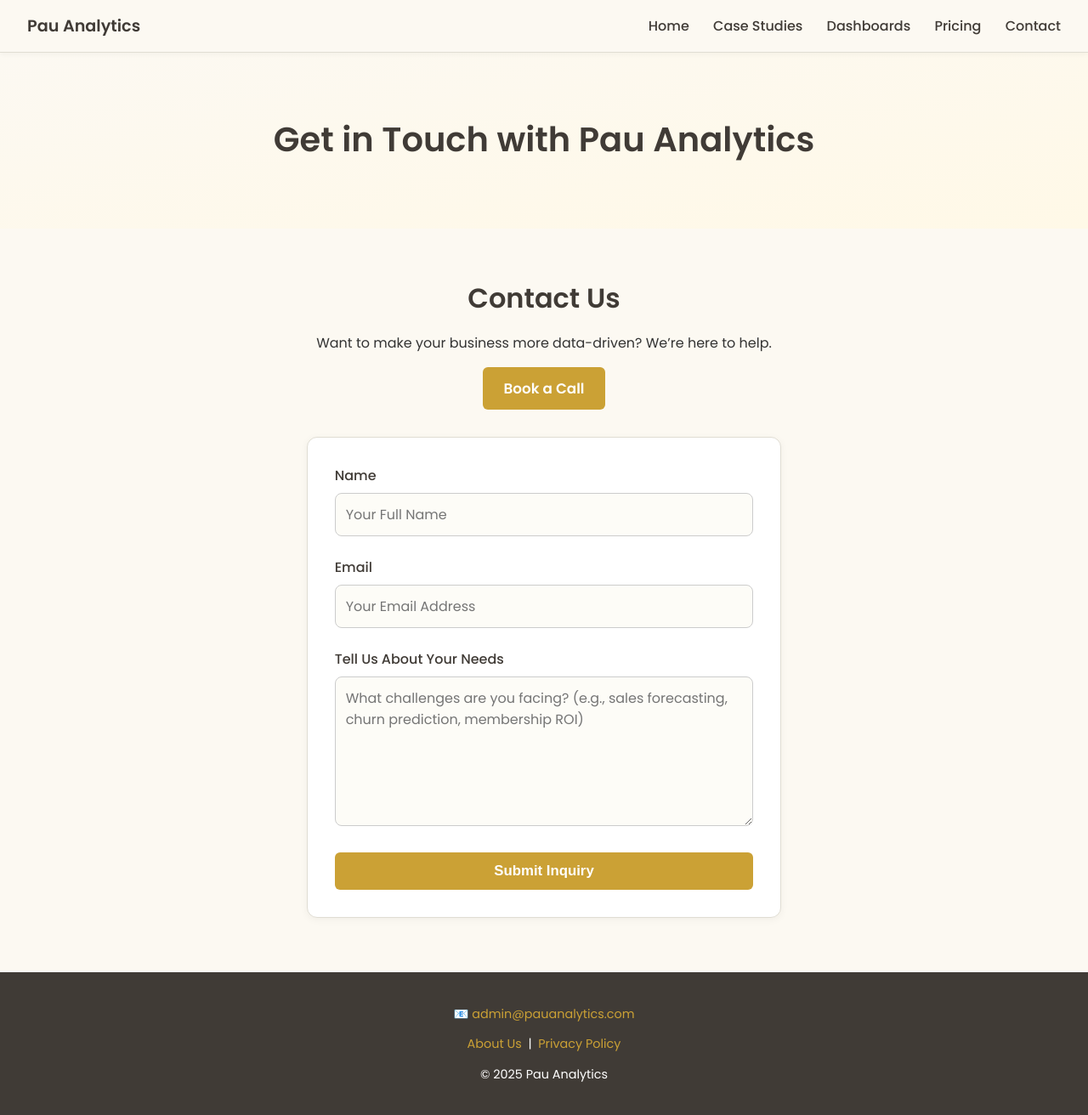
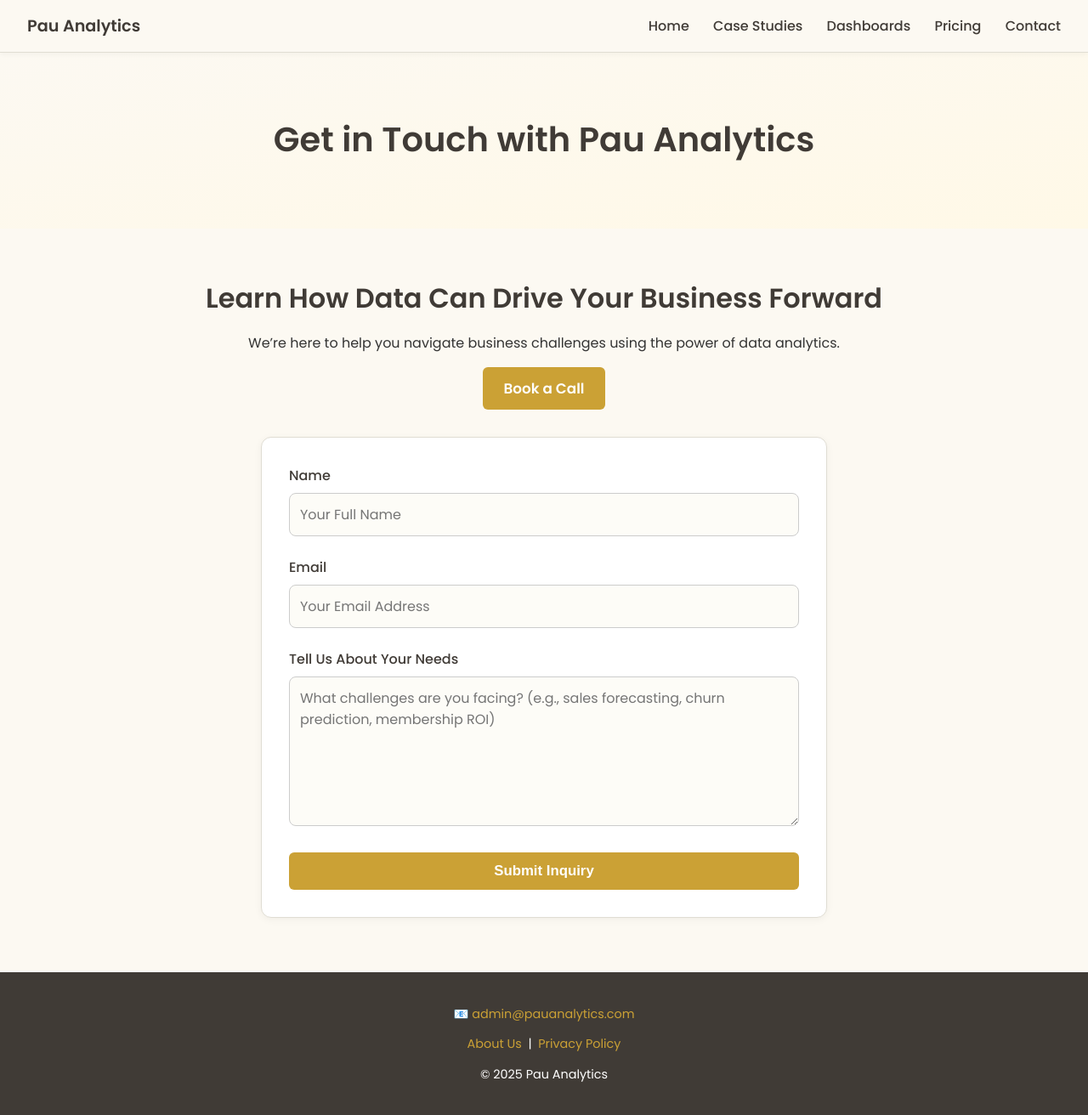
Before and after one commit to lyven81/pinnacles-learning-website, a Jekyll site: the page contact.html, which Jekyll copies as it is, in a window 1280 px wide and 1313 px high. Shown: the whole window at 85% size. Built offline with Jekyll 4.4.1, drawn with Linux system fonts in a browser that asks for light colours.

Commit message:
Update contact.html

```diff
--- a/contact.html
+++ b/contact.html
@@ -279,10 +279,8 @@
 
   <div class="container">
     <section class="intro">
-      <h2>Contact Us</h2>
-      <p>
-        Want to make your business more data-driven? We’re here to help.
-      </p>
+      <h2>Learn How Data Can Drive Your Business Forward</h2>
+      <p>We’re here to help you navigate business challenges using the power of data analytics. </p>
 
       <a href="https://wa.me/60149207099" class="cta-button">Book a Call</a>
 
```
